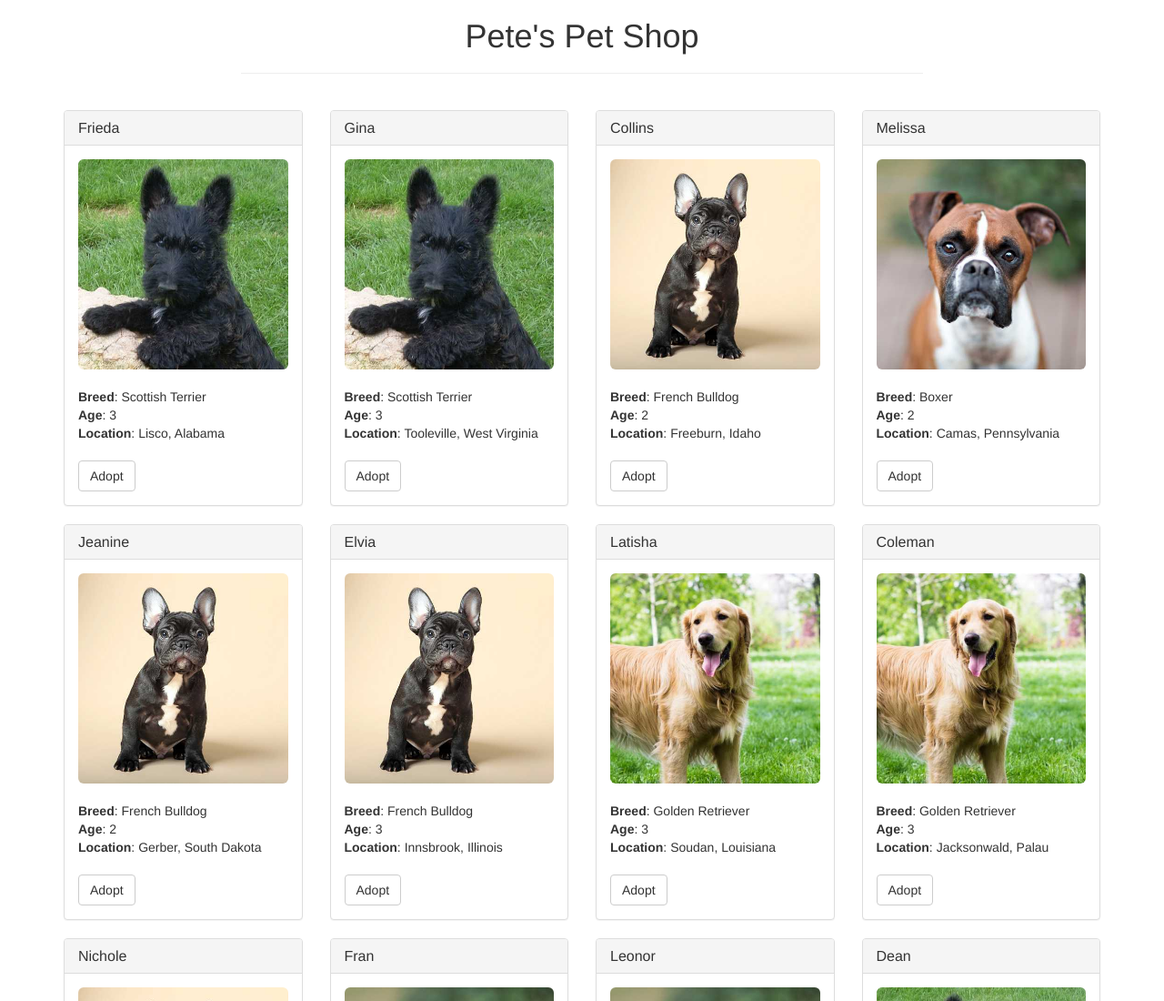
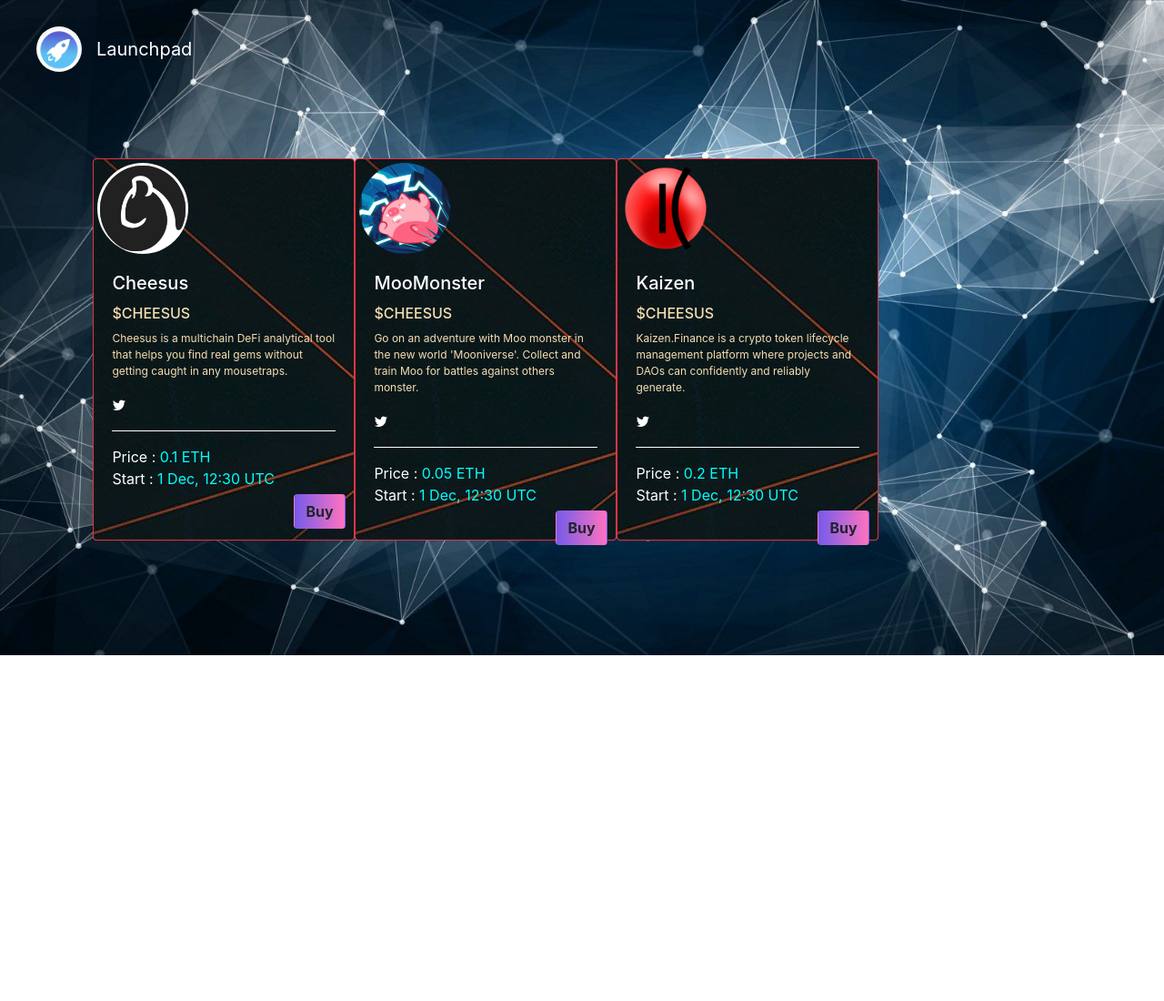
Before and after one commit to wow32/Blockchain-Assignment, a website: page src/index.html in a window 1280 px wide. Shown: the top 1100 px of the page at 91% size. After the commit the page ends 800 px from the top, so only its background shows below. Drawn offline with nearby package versions, Linux system fonts and the light colour scheme.

Commit message:
update frontend

```diff
--- a/package.json
+++ b/package.json
@@ -13,6 +13,6 @@
   "author": "",
   "license": "ISC",
   "devDependencies": {
-    "lite-server": "^2.3.0"
+    "lite-server": "^2.6.1"
   }
 }
--- a/src/index.html
+++ b/src/index.html
@@ -1,54 +1,164 @@
 <!DOCTYPE html>
 <html lang="en">
     <head>
-    <meta charset="utf-8">
-    <meta http-equiv="X-UA-Compatible" content="IE=edge">
-    <meta name="viewport" content="width=device-width, initial-scale=1">
-    <!-- The above 3 meta tags *must* come first in the head; any other head content must come *after* these tags -->
-    <title>Pete's Pet Shop</title>
+        <meta charset="UTF-8">
+        <meta name="viewport" content="width=device-width, initial-scale=1, shrink-to-fit=no">
 
-    <!-- Bootstrap -->
-    <link href="css/bootstrap.min.css" rel="stylesheet">
+        <link rel="stylesheet" href="https://stackpath.bootstrapcdn.com/bootstrap/4.3.1/css/bootstrap.min.css" integrity="sha384-ggOyR0iXCbMQv3Xipma34MD+dH/1fQ784/j6cY/iJTQUOhcWr7x9JvoRxT2MZw1T" crossorigin="anonymous">
+        <link rel="stylesheet" href="https://cdnjs.cloudflare.com/ajax/libs/font-awesome/4.7.0/css/font-awesome.min.css">
 
-    <!-- HTML5 shim and Respond.js for IE8 support of HTML5 elements and media queries -->
-    <!-- WARNING: Respond.js doesn't work if you view the page via file:// -->
-    <!--[if lt IE 9]>
-      <script src="https://oss.maxcdn.com/html5shiv/3.7.3/html5shiv.min.js"></script>
-      <script src="https://oss.maxcdn.com/respond/1.4.2/respond.min.js"></script>
-    <![endif]-->
+        <script src="https://ajax.googleapis.com/ajax/libs/jquery/3.5.1/jquery.min.js"></script>
+        <style>
+
+        .container{
+                    margin-top: 8%;
+                    margin-left: 8%;
+        }
+
+        .card-img-top {
+            border-radius: 50%;
+            width: 100px;
+            height: 100px;
+        }
+
+        body {
+            background-image: url('images/back.jpg');
+            background-repeat: no-repeat;
+            background-size: cover;
+        }
+
+
+        #launchRow{
+            margin-top: 8%;
+            margin-left: 20%;
+        }
+
+        .card:hover{
+            -webkit-box-shadow: -1px 9px 40px -12px black;
+            -moz-box-shadow: -1px 9px 40px -12px black;
+            box-shadow: -1px 9px 40px -12px black;
+            cursor: pointer;
+        }
+        .card-title {
+        color: white;
+        }
+
+        .card {
+            background-image: url("images/background.jpg");
+            height:420px;
+        }
+
+        h6{
+            color: wheat;
+        }
+
+        .card-text {
+            color: wheat;
+            font-size: 12px;
+        }
+
+        hr {
+            border-top: 1px solid white;
+        }
+
+        p {
+            color:white;
+        }
+
+        .price {
+            color:white;
+        }
+
+        .price-tag {
+            color:aqua;
+        }
+
+        .start-time {
+            color:aqua;
+        }
+
+        img {
+            width:50px;
+            height:50px;
+            border-radius: 50%;
+        }
+
+        button{
+            background: linear-gradient(90deg, #755bea, #ff72c0)
+        }
+
+
+
+        </style>
     </head>
     <body>
+        <nav class="navbar navbar-expand-md navbar-dark bg-transparent fixed-top mt-3">
+            <a class="navbar-brand ml-4" href="#"><img src="images/logo.jpg"></a>
+            <button class="navbar-toggler" type="button" data-toggle="collapse" data-target="#navbarTogglerDemo01" aria-controls="navbarTogglerDemo01" aria-expanded="false" aria-label="Toggle navigation">
+                <span class="navbar-toggler-icon">
+                </span>
+            </button>
+            <div class="collapse navbar-collapse" id="navbarTogglerDemo01">
+              <a class="navbar-brand" href="#">Launchpad</a>
+
+        </form>
+            </div>
+          </nav>
+          <br>
+          <br>
+          <br>
+
+
+
         <div class="container">
-      <div class="row">
-        <div class="col-xs-12 col-sm-8 col-sm-push-2">
-          <h1 class="text-center">Pete's Pet Shop</h1>
-          <hr/>
-          <br/>
-        </div>
-      </div>
-
-      <div id="petsRow" class="row">
-        <!-- PETS LOAD HERE -->
-      </div>
-    </div>
-
-    <div id="petTemplate" style="display: none;">
-      <div class="col-sm-6 col-md-4 col-lg-3">
-        <div class="panel panel-default panel-pet">
-          <div class="panel-heading">
-            <h3 class="panel-title">Scrappy</h3>
-          </div>
-          <div class="panel-body">
-            <img alt="140x140" data-src="holder.js/140x140" class="img-rounded img-center" style="width: 100%;" src="https://animalso.com/wp-content/uploads/2017/01/Golden-Retriever_6.jpg" data-holder-rendered="true">
-            <br/><br/>
-            <strong>Breed</strong>: <span class="pet-breed">Golden Retriever</span><br/>
-            <strong>Age</strong>: <span class="pet-age">3</span><br/>
-            <strong>Location</strong>: <span class="pet-location">Warren, MI</span><br/><br/>
-            <button class="btn btn-default btn-adopt" type="button" data-id="0">Adopt</button>
+            <div class="row" id="load">
+                <div class="col-4-lg ml-5" id="template"  style="display:none">
+                    <div class="card border-danger" style="width:18rem;">
+                        <img class="card-img-top ml-1 mt-1">
+                        <div class="card-body">
+                            <h5 class="card-title"></h5>
+                            <h6>$CHEESUS</h6>
+                            <p class="card-text">
+                            </p>
+                            <p>
+                              <i class="fa fa-twitter" aria-hidden="true"></i></a>
+                            </p>
+                            <hr>
+                            <h8 class="price">
+                                Price : <h8 class="price-tag"></h8>
+                            </h8>
+                            <br>
+                            <h8 class="price">
+                                Start : <h8 class="start-time">1 Dec, 12:30 UTC</h8>
+                            </h8>
+                            <br>
+                            <div style="padding-top: 5px; padding-left: 200px;">
+                            <button class="btn"><strong>Buy</strong></button>
                             </div>
                         </div>
                     </div>
                 </div>
+
+            </div>
+        </div>
+
+        <script>
+            $(document).ready(function(){
+                $('.col-4-lg').hover(
+                    function(){
+                        $(this).animate({
+                            marginTop: "-=1%",
+                        },200);
+                    },
+
+                    function(){
+                        $(this).animate({
+                            marginTop: "0%",
+                        },200);
+                    }
+                );
+            });
+        </script>
 
             <!-- jQuery (necessary for Bootstrap's JavaScript plugins) -->
     <script src="https://ajax.googleapis.com/ajax/libs/jquery/1.12.4/jquery.min.js"></script>
@@ -57,5 +167,6 @@
     <script src="js/web3.min.js"></script>
     <script src="js/truffle-contract.js"></script>
     <script src="js/app.js"></script>
+
     </body>
 </html>
--- a/src/js/app.js
+++ b/src/js/app.js
@@ -4,19 +4,18 @@ App = {
 
     init: async function() {
       // Load pets.
-    $.getJSON('../pets.json', function(data) {
-      var petsRow = $('#petsRow');
-      var petTemplate = $('#petTemplate');
+      $.getJSON('../launchpad.json', function(data) {
+        var load = $('#load');
+        var template = $('#template');
 
         for (i = 0; i < data.length; i ++) {
-        petTemplate.find('.panel-title').text(data[i].name);
-        petTemplate.find('img').attr('src', data[i].picture);
-        petTemplate.find('.pet-breed').text(data[i].breed);
-        petTemplate.find('.pet-age').text(data[i].age);
-        petTemplate.find('.pet-location').text(data[i].location);
-        petTemplate.find('.btn-adopt').attr('data-id', data[i].id);
+          template.find('.card-title').text(data[i].name);
+          template.find('img').attr('src', data[i].picture);
+          template.find('.card-text').text(data[i].description);
+          template.find('.price-tag').text(data[i].price);
 
-        petsRow.append(petTemplate.html());
+
+          load.append(template.html());
         }
       });
 
@@ -24,40 +23,96 @@ App = {
     },
 
     initWeb3: async function() {
-    /*
-     * Replace me...
-     */
+
+        if (window.ethereum) {
+          App.web3Provider = window.ethereum;
+          try {
+            // Request account access
+            await window.ethereum.request({ method: "eth_requestAccounts" });;
+          } catch (error) {
+            // User denied account access...
+            console.error("User denied account access")
+          }
+        }
+        // Legacy dapp browsers...
+        else if (window.web3) {
+
+          App.web3Provider = window.web3.currentProvider;
+        }
+        // If no injected web3 instance is detected, fall back to Ganache
+        else {
+          App.web3Provider = new Web3.providers.HttpProvider('http://localhost:7545');
+        }
+        web3 = new Web3(App.web3Provider);
 
         return App.initContract();
       },
 
+
       initContract: function() {
-    /*
-     * Replace me...
-     */
+        $.getJSON('LaunchPad.json', function(data) {
+          // Get the necessary contract artifact file and instantiate it with @truffle/contract
+          var AdoptionArtifact = data;
+          App.contracts.Adoption = TruffleContract(AdoptionArtifact);
 
-    return App.bindEvents();
+          // Set the provider for our contract
+          App.contracts.Adoption.setProvider(App.web3Provider);
+
+          // Use our contract to retrieve and mark the adopted animals
+          //return App.markAdopted();
+        });
+        //return App.bindEvents();
       },
 
-  bindEvents: function() {
-    $(document).on('click', '.btn-adopt', App.handleAdopt);
-  },
+    //   bindEvents: function() {
+    //     $(document).on('click', '.btn-adopt', App.handleAdopt);
+    //   },
 
-  markAdopted: function() {
-    /*
-     * Replace me...
-     */
-  },
+    //   markAdopted: function() {
+    //     var adoptionInstance;
 
-  handleAdopt: function(event) {
-    event.preventDefault();
+    //     App.contracts.Adoption.deployed().then(function(instance) {
+    //       adoptionInstance = instance;
 
-    var petId = parseInt($(event.target).data('id'));
+    //       return adoptionInstance.getAdopters.call();
+    //     }).then(function(adopters) {
+    //       for (i = 0; i < adopters.length; i++) {
+    //         if (adopters[i] !== '0x0000000000000000000000000000000000000000') {
+    //           $('.panel-pet').eq(i).find('button').text('Success').attr('disabled', true);
+    //         }
+    //       }
+    //     }).catch(function(err) {
+    //       console.log(err.message);
+    //     });
 
-    /*
-     * Replace me...
-     */
-  }
+    //   },
+
+    //   handleAdopt: function(event) {
+    //     event.preventDefault();
+
+    //     var animalId = parseInt($(event.target).data('id'));
+    //     var adoptionInstance;
+
+    //     web3.eth.getAccounts(function(error, accounts) {
+    //     if (error) {
+    //       console.log(error);
+    //     }
+
+    //   var account = accounts[0];
+
+    //    App.contracts.Adoption.deployed().then(function(instance) {
+    //       adoptionInstance = instance;
+
+    //       // Execute adopt as a transaction by sending account
+    //       return adoptionInstance.adopt(animalId, {from: account});
+    //     }).then(function(result) {
+    //       return App.markAdopted();
+    //     }).catch(function(err) {
+    //       console.log(err.message);
+    //     });
+    //   });
+
+    // }
 
     };
 
--- /dev/null
+++ b/src/launchpad.json
@@ -0,0 +1,27 @@
+[
+    {
+        "id": 0,
+        "name": "Cheesus",
+        "picture": "images/token.jpg",
+        "description": "Cheesus is a multichain DeFi analytical tool that helps you find real gems without getting caught in any mousetraps.",
+        "price": "0.1 ETH"
+    },
+
+    {
+        "id": 1,
+        "name": "MooMonster",
+        "picture": "images/token2.jpeg",
+        "description": "Go on an adventure with Moo monster in the new world 'Mooniverse'. Collect and train Moo for battles against others monster.",
+        "price": "0.05 ETH"
+
+    },
+
+    {
+        "id": 2,
+        "name": "Kaizen",
+        "picture": "images/kaizen1.png",
+        "description": "Kaizen.Finance is a crypto token lifecycle management platform where projects and DAOs can confidently and reliably generate.",
+        "price": "0.2 ETH"
+    }
+
+]
--- a/src/pets.json
+++ /dev/null
@@ -1,130 +0,0 @@
-[
-  {
-    "id": 0,
-    "name": "Frieda",
-    "picture": "images/scottish-terrier.jpeg",
-    "age": 3,
-    "breed": "Scottish Terrier",
-    "location": "Lisco, Alabama"
-  },
-  {
-    "id": 1,
-    "name": "Gina",
-    "picture": "images/scottish-terrier.jpeg",
-    "age": 3,
-    "breed": "Scottish Terrier",
-    "location": "Tooleville, West Virginia"
-  },
-  {
-    "id": 2,
-    "name": "Collins",
-    "picture": "images/french-bulldog.jpeg",
-    "age": 2,
-    "breed": "French Bulldog",
-    "location": "Freeburn, Idaho"
-  },
-  {
-    "id": 3,
-    "name": "Melissa",
-    "picture": "images/boxer.jpeg",
-    "age": 2,
-    "breed": "Boxer",
-    "location": "Camas, Pennsylvania"
-  },
-  {
-    "id": 4,
-    "name": "Jeanine",
-    "picture": "images/french-bulldog.jpeg",
-    "age": 2,
-    "breed": "French Bulldog",
-    "location": "Gerber, South Dakota"
-  },
-  {
-    "id": 5,
-    "name": "Elvia",
-    "picture": "images/french-bulldog.jpeg",
-    "age": 3,
-    "breed": "French Bulldog",
-    "location": "Innsbrook, Illinois"
-  },
-  {
-    "id": 6,
-    "name": "Latisha",
-    "picture": "images/golden-retriever.jpeg",
-    "age": 3,
-    "breed": "Golden Retriever",
-    "location": "Soudan, Louisiana"
-  },
-  {
-    "id": 7,
-    "name": "Coleman",
-    "picture": "images/golden-retriever.jpeg",
-    "age": 3,
-    "breed": "Golden Retriever",
-    "location": "Jacksonwald, Palau"
-  },
-  {
-    "id": 8,
-    "name": "Nichole",
-    "picture": "images/french-bulldog.jpeg",
-    "age": 2,
-    "breed": "French Bulldog",
-    "location": "Honolulu, Hawaii"
-  },
-  {
-    "id": 9,
-    "name": "Fran",
-    "picture": "images/boxer.jpeg",
-    "age": 3,
-    "breed": "Boxer",
-    "location": "Matheny, Utah"
-  },
-  {
-    "id": 10,
-    "name": "Leonor",
-    "picture": "images/boxer.jpeg",
-    "age": 2,
-    "breed": "Boxer",
-    "location": "Tyhee, Indiana"
-  },
-  {
-    "id": 11,
-    "name": "Dean",
-    "picture": "images/scottish-terrier.jpeg",
-    "age": 3,
-    "breed": "Scottish Terrier",
-    "location": "Windsor, Montana"
-  },
-  {
-    "id": 12,
-    "name": "Stevenson",
-    "picture": "images/french-bulldog.jpeg",
-    "age": 3,
-    "breed": "French Bulldog",
-    "location": "Kingstowne, Nevada"
-  },
-  {
-    "id": 13,
-    "name": "Kristina",
-    "picture": "images/golden-retriever.jpeg",
-    "age": 4,
-    "breed": "Golden Retriever",
-    "location": "Sultana, Massachusetts"
-  },
-  {
-    "id": 14,
-    "name": "Ethel",
-    "picture": "images/golden-retriever.jpeg",
-    "age": 2,
-    "breed": "Golden Retriever",
-    "location": "Broadlands, Oregon"
-  },
-  {
-    "id": 15,
-    "name": "Terry",
-    "picture": "images/golden-retriever.jpeg",
-    "age": 2,
-    "breed": "Golden Retriever",
-    "location": "Dawn, Wisconsin"
-  }
-]
```
Also changed, not shown: src/images/back.jpg (added), src/images/background.jpg (added), src/images/boxer.jpeg (deleted), src/images/french-bulldog.jpeg (deleted), src/images/golden-retriever.jpeg (deleted), src/images/kaizen1.png (added), src/images/logo.jpg (added), src/images/scottish-terrier.jpeg (deleted), src/images/token.jpg (added), src/images/token2.jpeg (added), 1 other file. Lines whose indentation alone changed are shown as unchanged.
